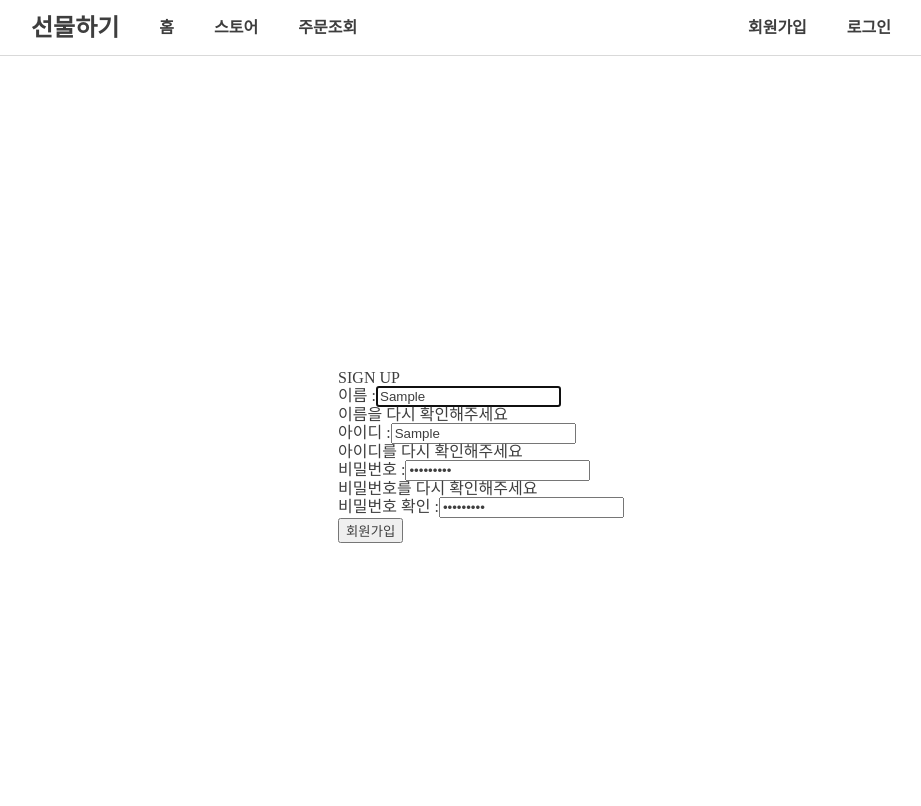
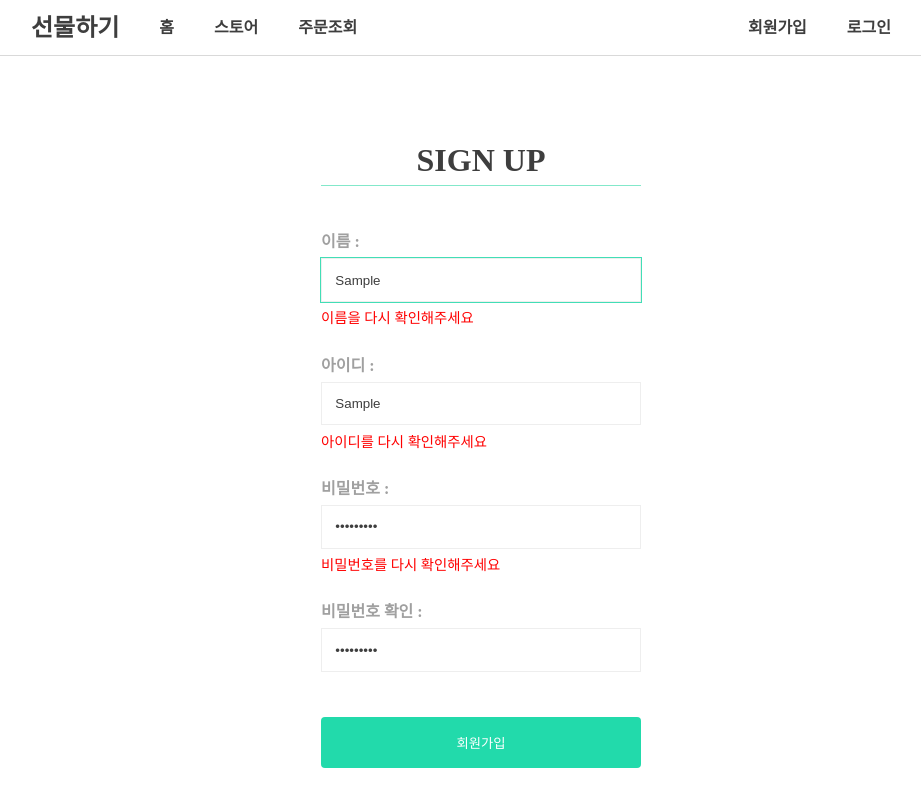
Before and after one commit to mjjeon2645/makao-gift-frontend, a React (Vite) app: page /signup in a window 1280 px wide. Both pictures are taken after typing "Sample", "Sample", "Sample123", "Sample123" into the empty fields and a click on the button "회원가입". Shown: the top 806 px of the page, without its empty margins (159-1080 px from the left). Built offline with nearby package versions, Linux system fonts and the light colour scheme.

Commit message:
회원가입 및 환영메시지 css 적용

```diff
--- a/src/components/SignUpForm.jsx
+++ b/src/components/SignUpForm.jsx
@@ -2,7 +2,70 @@
 import { watch } from 'fs';
 import { useForm } from 'react-hook-form';
 import { useNavigate } from 'react-router-dom';
+import styled from 'styled-components';
 import useUserStore from '../hooks/useUserStore';
+
+const Wrapper = styled.div`
+ width: 25%;
+ text-align: center;
+`;
+
+const Title = styled.h2`
+  font-size: 2em;
+  font-weight: bold;
+  border-bottom: 1px solid #83e8ca;
+  margin-bottom: 1.5em;
+  padding-bottom: .3em;
+`;
+
+const Form = styled.form`
+  input {
+    display: block;
+    width: 100%;
+    padding-block: 1em;
+    padding-inline: 1em;
+    margin-bottom: .7em;
+    border: 1px solid #EEEEEE;
+  }
+
+  input:focus {
+    outline: 1px solid #42deb6;
+    }
+`;
+
+const Field = styled.div`
+  margin-bottom: 2em;
+`;
+
+const Label = styled.label`
+  font-weight: bold;
+  color: #A0A0A0;
+  display: block;
+  text-align: left;
+  margin-bottom: .5em;
+`;
+
+const Message = styled.p`
+  font-size: .9em;
+  text-align: left;
+  color: #A0A0A0;
+`;
+
+const Error = styled.p`
+  font-size: 0.9em;
+  text-align: left;
+  color: #ff0000;
+`;
+
+const Signup = styled.button`
+  color: ${(props) => props.theme.primaryButton.text};
+  background: ${(props) => props.theme.primaryButton.background};
+  border: none;
+  border-radius: 4px;
+  width: 100%;
+  padding: 1.2em 2.8em;
+  margin-top: 1em;
+`;
 
 export default function SignUpForm() {
   const { register, handleSubmit, formState: { errors } } = useForm({ reValidateMode: 'onSubmit' });
@@ -39,11 +102,11 @@ export default function SignUpForm() {
   };
 
   return (
-    <div>
-      <h2>SIGN UP</h2>
-      <form onSubmit={handleSubmit(onSubmit)}>
-        <div>
-          <label htmlFor="input-name">이름 :</label>
+    <Wrapper>
+      <Title>SIGN UP</Title>
+      <Form onSubmit={handleSubmit(onSubmit)}>
+        <Field>
+          <Label htmlFor="input-name">이름 :</Label>
           <input
             id="input-name"
             // eslint-disable-next-line react/jsx-props-no-spreading
@@ -56,12 +119,12 @@ export default function SignUpForm() {
             )}
           />
           {errors.name ? (
-            <p>{errors.name.message}</p>
+            <Error>{errors.name.message}</Error>
           )
-            : <p>3~7자까지 한글만 사용 가능</p>}
-        </div>
-        <div>
-          <label htmlFor="input-id">아이디 :</label>
+            : <Message>3~7자까지 한글만 사용 가능</Message>}
+        </Field>
+        <Field>
+          <Label htmlFor="input-id">아이디 :</Label>
           <input
             id="input-id"
             // eslint-disable-next-line react/jsx-props-no-spreading
@@ -74,14 +137,14 @@ export default function SignUpForm() {
             )}
           />
           {userStore.isUserIdDuplicated ? (
-            <p>{userStore.errorMessage}</p>
+            <Error>{userStore.errorMessage}</Error>
           ) : errors.userId ? (
-            <p>{errors.userId.message}</p>
+            <Error>{errors.userId.message}</Error>
           )
-            : <p>영문소문자/숫자, 4~16자만 사용 가능</p>}
-        </div>
-        <div>
-          <label htmlFor="input-password">비밀번호 :</label>
+            : <Message>영문소문자/숫자, 4~16자만 사용 가능</Message>}
+        </Field>
+        <Field>
+          <Label htmlFor="input-password">비밀번호 :</Label>
           <input
             id="input-password"
             type="password"
@@ -98,12 +161,12 @@ export default function SignUpForm() {
             )}
           />
           {errors.password ? (
-            <p>{errors.password.message}</p>
+            <Error>{errors.password.message}</Error>
           )
-            : <p>8글자 이상의 영문(대소문자), 숫자, 특수문자가 모두 포함되어야 함</p>}
-        </div>
-        <div>
-          <label htmlFor="input-check-password">비밀번호 확인 :</label>
+            : <Message>8글자 이상의 영문(대소문자), 숫자, 특수문자가 모두 포함되어야 함</Message>}
+        </Field>
+        <Field>
+          <Label htmlFor="input-check-password">비밀번호 확인 :</Label>
           <input
             id="input-check-password"
             type="password"
@@ -120,13 +183,13 @@ export default function SignUpForm() {
             )}
           />
           {userStore.isCheckPasswordRight ? (
-            <p>{userStore.errorMessage}</p>)
+            <Error>{userStore.errorMessage}</Error>)
             : errors.checkPassword ? (
-              <p>{errors.checkPassword.message}</p>
+              <Error>{errors.checkPassword.message}</Error>
             ) : null}
-        </div>
-        <button type="submit">회원가입</button>
-      </form>
-    </div>
+        </Field>
+        <Signup type="submit">회원가입</Signup>
+      </Form>
+    </Wrapper>
   );
 }
--- a/src/pages/WelcomePage.jsx
+++ b/src/pages/WelcomePage.jsx
@@ -1,4 +1,35 @@
 import { useNavigate } from 'react-router-dom';
+import styled from 'styled-components';
+
+const Wrapper = styled.div`
+  text-align: center;
+`;
+
+const Title = styled.h2`
+  font-size: 2em;
+  font-weight: bold;
+  margin-block: .7em;
+`;
+
+const Content = styled.p`
+  p:first-child {
+    margin-bottom: .3em;
+  }
+
+  p:last-child {
+    margin-bottom: 1.2em;
+  }
+`;
+
+const Login = styled.button`
+  color: ${(props) => props.theme.primaryButton.text};
+  background: ${(props) => props.theme.primaryButton.background};
+  border: none;
+  border-radius: 4px;
+  width: 100%;
+  padding: 1.2em 2.8em;
+  margin-top: 1em;
+`;
 
 export default function WelcomePage() {
   const navigate = useNavigate();
@@ -6,11 +37,13 @@ export default function WelcomePage() {
     navigate('/login');
   };
   return (
-    <div>
-      <h2>회원가입 완료</h2>
-      <p>마카오 선물하기 회원가입이 완료되었습니다.</p>
-      <p>정상적인 서비스 이용을 위해 로그인을 진행해주세요.</p>
-      <button type="button" onClick={handleClick}>로그인하기</button>
-    </div>
+    <Wrapper>
+      <Title>회원가입 완료</Title>
+      <Content>
+        <p>마카오 선물하기 회원가입이 완료되었습니다.</p>
+        <p>정상적인 서비스 이용을 위해 로그인을 진행해주세요.</p>
+      </Content>
+      <Login type="button" onClick={handleClick}>로그인하기</Login>
+    </Wrapper>
   );
 }
```
